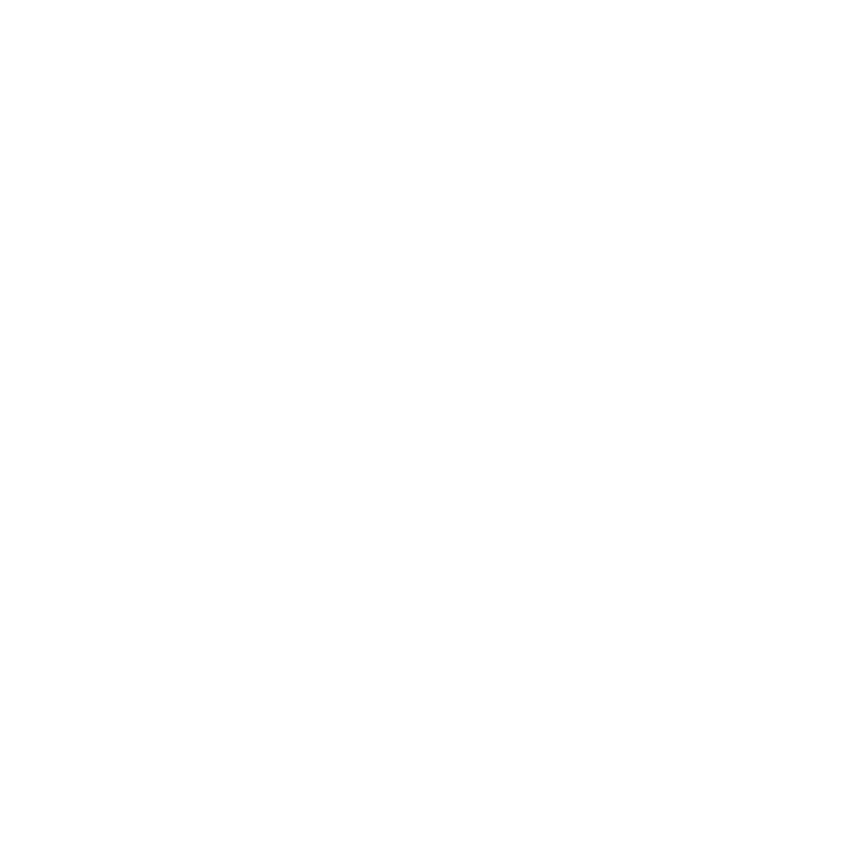
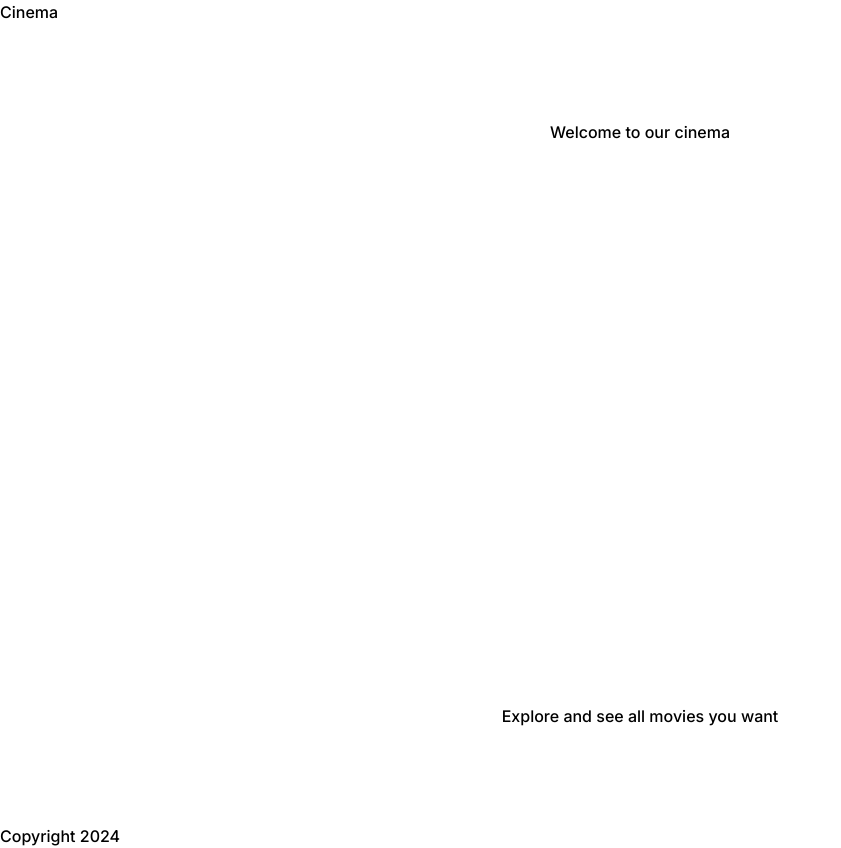
Before and after one commit to santiago0451/cinema, a Next.js app: page / in a window 1280 px wide. Shown: the whole page, without its empty margins (0-841 px from the left). Before the commit the page ends 800 px from the top, so only its background shows below. Built offline with nearby package versions, Linux system fonts and the light colour scheme.

Commit message:
Landing page done, the landing page is the Home component in the main page of the app

```diff
--- /dev/null
+++ b/src/app/(home)/page.tsx
@@ -0,0 +1,16 @@
+import { Main } from "@/components/home/Main";
+import { Metadata } from "next";
+
+export const metadata: Metadata = {
+  title: "Cinema",
+  description: "Welcome to the cinema that will blow your mind",
+  keywords: ["cinema"],
+};
+
+export default function Home() {
+  return (
+    <main className="flex min-h-screen flex-col items-center justify-between p-24">
+      <Main />
+    </main>
+  );
+}
--- a/src/app/layout.tsx
+++ b/src/app/layout.tsx
@@ -1,22 +1,25 @@
-import type { Metadata } from "next";
 import { Inter } from "next/font/google";
+import { Header } from "@/components/shared/Header";
+import { Footer } from "@/components/shared/Footer";
 import "./globals.css";
 
-const inter = Inter({ subsets: ["latin"] });
-
-export const metadata: Metadata = {
-  title: "Create Next App",
-  description: "Generated by create next app",
-};
+const inter = Inter({
+  weight: ["100", "300", "500", "700"],
+  subsets: ["latin"],
+});
 
 export default function RootLayout({
   children,
-}: Readonly<{
+}: {
   children: React.ReactNode;
-}>) {
+}) {
   return (
     <html lang="en">
-      <body className={inter.className}>{children}</body>
+      <body className={inter.className}>
+        <Header />
+        {children}
+        <Footer />
+      </body>
     </html>
   );
 }
--- a/src/app/page.tsx
+++ /dev/null
@@ -1,5 +0,0 @@
-export default function Home() {
-  return (
-    <main className="flex min-h-screen flex-col items-center justify-between p-24"></main>
-  );
-}
--- /dev/null
+++ b/src/components/home/Main/Main.tsx
@@ -0,0 +1,8 @@
+export const Main = () => {
+  return (
+    <>
+      <h1>Welcome to our cinema</h1>
+      <p>Explore and see all movies you want</p>
+    </>
+  );
+};
--- /dev/null
+++ b/src/components/home/Main/index.ts
@@ -0,0 +1 @@
+export { Main } from "./Main";
--- /dev/null
+++ b/src/components/shared/Footer/Footer.tsx
@@ -0,0 +1,3 @@
+export const Footer = () => {
+  return <p>Copyright 2024</p>;
+};
--- /dev/null
+++ b/src/components/shared/Footer/index.ts
@@ -0,0 +1 @@
+export { Footer } from "./Footer";
--- /dev/null
+++ b/src/components/shared/Header/Header.tsx
@@ -0,0 +1,3 @@
+export const Header = () => {
+  return <h1>Cinema</h1>;
+};
--- /dev/null
+++ b/src/components/shared/Header/index.ts
@@ -0,0 +1 @@
+export { Header } from "./Header";
```
